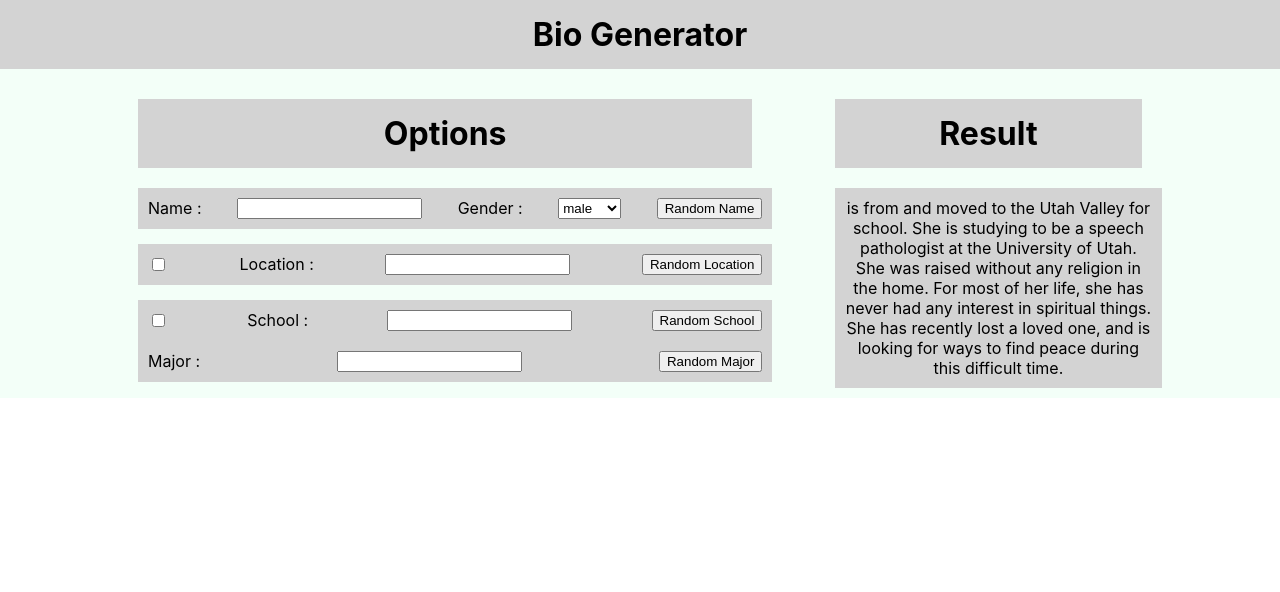
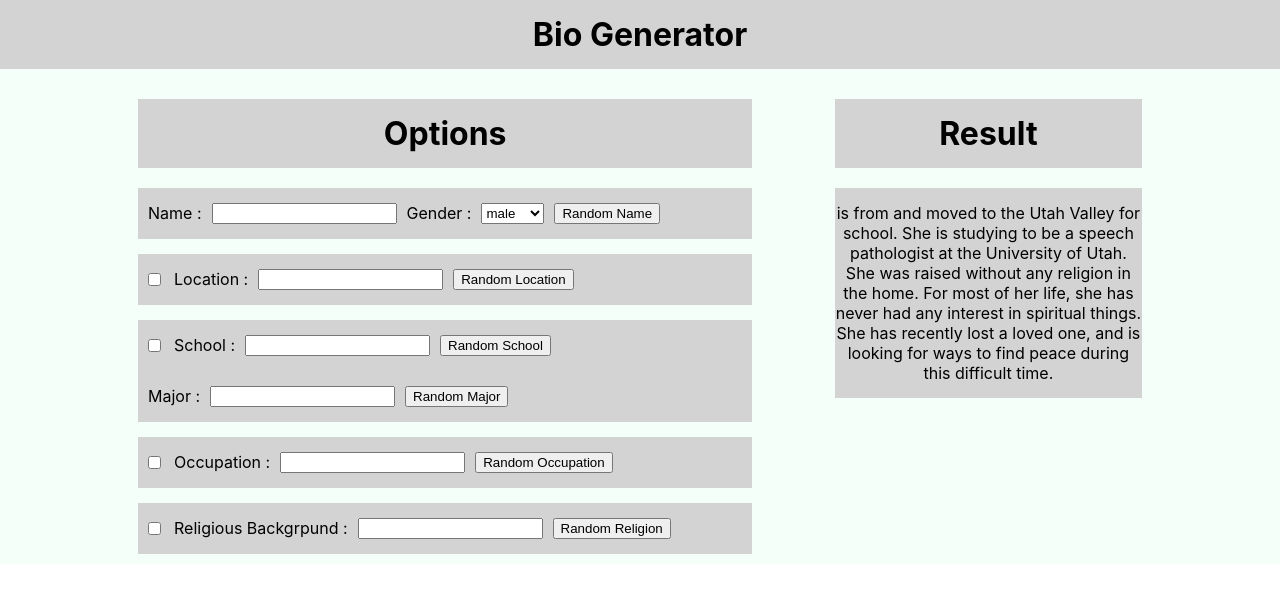
Before and after one commit to akashbind12/Profile_builder, a React (Vite) app: page / in a window 1280 px wide. Shown: the top 592 px of the page. Built offline with nearby package versions, Linux system fonts and the light colour scheme.

Commit message:
extra space removed

```diff
--- a/src/App.css
+++ b/src/App.css
@@ -26,11 +26,14 @@
 .option-div-child{
   /* border: 1px solid red; */
   display: flex;
-  justify-content: space-between;
+  /* justify-content: space-between; */
   width: 100%;
   background-color: lightgray;
-  padding: 10px;
+  padding: 15px 0 15px 0;
   margin-top: 15px;
+}
+.option-div-child>*{
+  margin-left: 10px;
 }
 
 
--- a/src/App.jsx
+++ b/src/App.jsx
@@ -29,32 +29,47 @@ function App() {
           <div className='option-div-child'>
             <div>Name :</div>
             <input name='name' value={data.name} type="text"  onChange={handlechange} />
-            <div>Gender :</div>
+            <div>Gender : </div>
             <select name="" id="">
-              <option value="male">male</option>
-              <option value="female">female</option>
+              <option value="male"> male </option>
+              <option value="female"> female </option>
             </select>
             <button>Random Name</button>
           </div>
 
           <div className='option-div-child'>
             <input type="checkbox" />
-            <div>Location :</div>
+            <div> Location : </div>
             <input name='location' value={data.location}  type="text"  onChange={handlechange} />
-            <button>Random Location</button>
+            <button> Random Location </button>
+          </div>
+
+          <div style={{marginBottom : "0"}} className='option-div-child'>
+            <input type="checkbox" />
+            <div> School : </div>
+            <input name='school' value={data.school}  type="text"  onChange={handlechange} />
+            <button>Random School</button>
+          </div>
+          <div style={{marginTop : "0"}} className='option-div-child'>
+            <div> Major :</div>
+            <input name='major' value={data.major}  type="text"  onChange={handlechange} />
+            <button> Random Major </button>
           </div>
 
           <div className='option-div-child'>
             <input type="checkbox" />
-            <div>School :</div>
-            <input name='school' value={data.school}  type="text"  onChange={handlechange} />
-            <button>Random School</button>
+            <div> Occupation : </div>
+            <input name='occupation' value={data.occupation}  type="text"  onChange={handlechange} />
+            <button> Random Occupation </button>
           </div>
-          <div style={{marginTop : "0"}} className='option-div-child'>
-            <div>Major :</div>
-            <input name='major' value={data.major}  type="text"  onChange={handlechange} />
-            <button>Random Major</button>
+
+          <div className='option-div-child'>
+            <input type="checkbox" />
+            <div> Religious Backgrpund : </div>
+            <input name='religiousBackgrpund' value={data.religiousBackgrpund}  type="text"  onChange={handlechange} />
+            <button> Random Religion </button>
           </div>
+
 
         </div>
 
```
